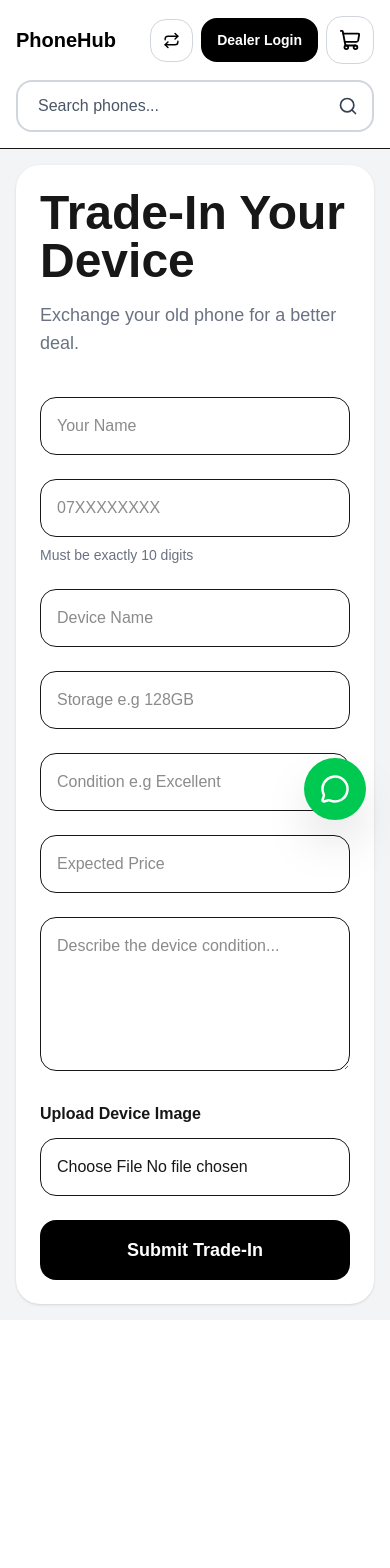
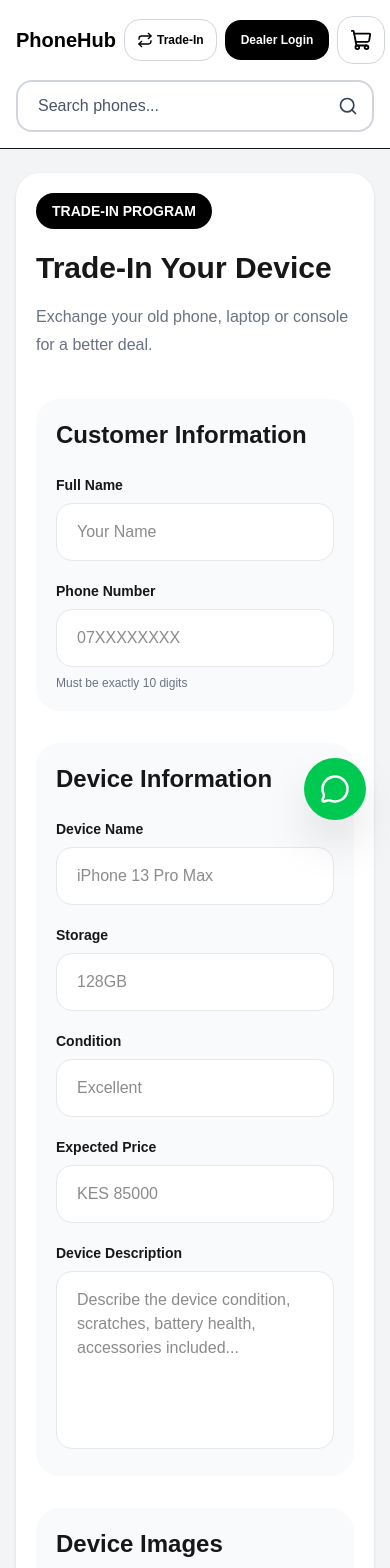
Before and after one commit to Anthonymalax001/phone-marketplace, a Next.js app: page /trade-in in a window 390 px wide. Shown: the top 1568 px of the page. Before the commit the page ends 1320 px from the top, so only its background shows below. Built offline with nearby package versions, Linux system fonts and the light colour scheme; no server answers.

Commit message:
Fix navbar mobile trade-in button

```diff
--- a/app/product/[id]/page.jsx
+++ b/app/product/[id]/page.jsx
@@ -134,7 +134,7 @@ export default function ProductPage() {
 
         <div className="bg-white px-10 py-8 rounded-3xl shadow-sm">
 
-          <h2 className="text-2xl font-bold">
+          <h2 className="text-2xl font-bold text-black">
             Loading...
           </h2>
 
@@ -146,28 +146,27 @@ export default function ProductPage() {
   }
 
   return (
+
     <main className="min-h-screen bg-gray-100 px-4 sm:px-6 lg:px-10 py-6 lg:py-10 overflow-x-hidden">
 
       <div className="max-w-7xl mx-auto">
 
-        {/* TOP SECTION */}
         <div className="bg-white rounded-3xl p-4 sm:p-6 lg:p-10 grid lg:grid-cols-2 gap-8 lg:gap-12 shadow-sm">
 
           {/* IMAGE */}
           <div>
 
-            <div className="relative overflow-hidden rounded-3xl">
+            <div className="relative overflow-hidden rounded-3xl bg-gray-100">
 
               <img
                 src={product.image_url}
                 alt={product.name}
-                className="w-full h-[320px] sm:h-[450px] lg:h-[600px] object-cover hover:scale-105 transition duration-500"
+                className="w-full h-[320px] sm:h-[450px] lg:h-[600px] object-cover"
               />
 
-              {/* WISHLIST */}
               <button
                 onClick={toggleWishlist}
-                className="absolute top-4 right-4 bg-white p-3 rounded-full shadow-lg hover:scale-110 transition"
+                className="absolute top-4 right-4 bg-white text-black p-3 rounded-full shadow-lg hover:scale-110 transition"
               >
 
                 <Heart
@@ -183,7 +182,6 @@ export default function ProductPage() {
 
             </div>
 
-            {/* BADGES */}
             <div className="flex flex-wrap gap-3 mt-5">
 
               {product.dealer_verified && (
@@ -215,18 +213,17 @@ export default function ProductPage() {
           </div>
 
           {/* DETAILS */}
-          <div>
+          <div className="text-black">
 
-            {/* TITLE */}
             <div className="flex flex-col sm:flex-row sm:items-start sm:justify-between gap-4">
 
               <div>
 
-                <h1 className="text-3xl sm:text-4xl lg:text-5xl font-bold leading-tight break-words">
+                <h1 className="text-3xl sm:text-4xl lg:text-5xl font-bold leading-tight break-words text-black">
                   {product.name}
                 </h1>
 
-                <p className="text-gray-500 mt-3 text-base sm:text-lg">
+                <p className="text-gray-600 mt-3 text-base sm:text-lg">
                   Premium verified marketplace listing
                 </p>
 
@@ -249,7 +246,7 @@ export default function ProductPage() {
                 Price
               </p>
 
-              <h2 className="text-4xl sm:text-5xl font-bold mt-2 break-words">
+              <h2 className="text-4xl sm:text-5xl font-bold mt-2 break-words text-black">
                 KES {product.price}
               </h2>
 
@@ -258,60 +255,36 @@ export default function ProductPage() {
             {/* SPECS */}
             <div className="grid grid-cols-2 gap-4 mt-8">
 
-              <div className="bg-gray-50 p-4 sm:p-5 rounded-2xl">
+              {[
+                ['Storage', product.storage],
+                ['RAM', product.ram],
+                ['Condition', product.condition],
+                ['Battery Health', product.battery_health || 'N/A']
+              ].map(([label, value]) => (
 
-                <p className="text-gray-500 text-sm">
-                  Storage
-                </p>
+                <div
+                  key={label}
+                  className="bg-gray-50 border border-gray-200 p-4 sm:p-5 rounded-2xl"
+                >
 
-                <h3 className="text-lg sm:text-xl font-bold mt-2">
-                  {product.storage}
-                </h3>
+                  <p className="text-gray-500 text-sm">
+                    {label}
+                  </p>
 
-              </div>
+                  <h3 className="text-lg sm:text-xl font-bold mt-2 text-black capitalize">
+                    {value}
+                  </h3>
 
-              <div className="bg-gray-50 p-4 sm:p-5 rounded-2xl">
+                </div>
 
-                <p className="text-gray-500 text-sm">
-                  RAM
-                </p>
-
-                <h3 className="text-lg sm:text-xl font-bold mt-2">
-                  {product.ram}
-                </h3>
-
-              </div>
-
-              <div className="bg-gray-50 p-4 sm:p-5 rounded-2xl">
-
-                <p className="text-gray-500 text-sm">
-                  Condition
-                </p>
-
-                <h3 className="text-lg sm:text-xl font-bold mt-2 capitalize">
-                  {product.condition}
-                </h3>
-
-              </div>
-
-              <div className="bg-gray-50 p-4 sm:p-5 rounded-2xl">
-
-                <p className="text-gray-500 text-sm">
-                  Battery Health
-                </p>
-
-                <h3 className="text-lg sm:text-xl font-bold mt-2">
-                  {product.battery_health || 'N/A'}
-                </h3>
-
-              </div>
+              ))}
 
             </div>
 
             {/* DESCRIPTION */}
             <div className="mt-10">
 
-              <h2 className="text-2xl font-bold mb-4">
+              <h2 className="text-2xl font-bold mb-4 text-black">
                 Device Description
               </h2>
 
@@ -322,7 +295,7 @@ export default function ProductPage() {
             </div>
 
             {/* DEALER */}
-            <div className="bg-gray-50 rounded-3xl p-5 sm:p-6 mt-10">
+            <div className="bg-gray-50 border border-gray-200 rounded-3xl p-5 sm:p-6 mt-10">
 
               <div className="flex flex-col sm:flex-row sm:items-center sm:justify-between gap-4">
 
@@ -332,7 +305,7 @@ export default function ProductPage() {
                     Sold by
                   </p>
 
-                  <h2 className="text-2xl font-bold mt-1 break-words">
+                  <h2 className="text-2xl font-bold mt-1 break-words text-black">
                     {product.seller_name || 'Tech Dealer'}
                   </h2>
 
@@ -356,25 +329,25 @@ export default function ProductPage() {
 
               <div className="grid sm:grid-cols-2 gap-4 mt-6">
 
-                <div className="bg-white p-5 rounded-2xl">
+                <div className="bg-white border border-gray-200 p-5 rounded-2xl">
 
                   <p className="text-gray-500 text-sm">
                     Phone Number
                   </p>
 
-                  <h3 className="text-base sm:text-lg font-bold mt-2 break-words">
+                  <h3 className="text-base sm:text-lg font-bold mt-2 break-words text-black">
                     {product.seller_phone || 'Not Provided'}
                   </h3>
 
                 </div>
 
-                <div className="bg-white p-5 rounded-2xl">
+                <div className="bg-white border border-gray-200 p-5 rounded-2xl">
 
                   <p className="text-gray-500 text-sm">
                     Shop Location
                   </p>
 
-                  <h3 className="text-base sm:text-lg font-bold mt-2 break-words">
+                  <h3 className="text-base sm:text-lg font-bold mt-2 break-words text-black">
                     {product.seller_location || 'Nairobi, Kenya'}
                   </h3>
 
@@ -407,7 +380,7 @@ export default function ProductPage() {
 
               <button
                 onClick={addToCart}
-                className="border border-black py-4 rounded-2xl text-base sm:text-lg hover:bg-black hover:text-white transition font-semibold"
+                className="border-2 border-black bg-white text-black py-4 rounded-2xl text-base sm:text-lg hover:bg-black hover:text-white transition font-semibold"
               >
 
                 Add To Cart
@@ -416,13 +389,12 @@ export default function ProductPage() {
 
             </div>
 
-            {/* WISHLIST */}
             <button
               onClick={toggleWishlist}
               className={`w-full py-4 rounded-2xl text-base sm:text-lg mt-4 transition font-semibold ${
                 wishlisted
                   ? 'bg-red-500 text-white'
-                  : 'bg-white border border-black hover:bg-black hover:text-white'
+                  : 'bg-white border-2 border-black text-black hover:bg-black hover:text-white'
               }`}
             >
 
@@ -433,9 +405,9 @@ export default function ProductPage() {
             </button>
 
             {/* BUYER PROTECTION */}
-            <div className="bg-gray-50 rounded-2xl p-5 sm:p-6 mt-10">
+            <div className="bg-gray-50 border border-gray-200 rounded-2xl p-5 sm:p-6 mt-10">
 
-              <h3 className="text-2xl font-bold">
+              <h3 className="text-2xl font-bold text-black">
                 Buyer Protection
               </h3>
 
@@ -468,5 +440,6 @@ export default function ProductPage() {
       </div>
 
     </main>
+
   )
 }
--- a/app/trade-in/page.jsx
+++ b/app/trade-in/page.jsx
@@ -23,7 +23,7 @@ export default function TradeInPage() {
 
     let value = e.target.value
 
-    // FORCE PHONE TO 10 DIGITS
+    // PHONE VALIDATION
     if (e.target.name === 'customer_phone') {
 
       value = value.replace(/\D/g, '')
@@ -79,11 +79,13 @@ export default function TradeInPage() {
     e.preventDefault()
 
     if (form.customer_phone.length !== 10) {
+
       alert('Phone number must be exactly 10 digits')
       return
     }
 
     if (!form.image_url) {
+
       alert('Please upload device image')
       return
     }
@@ -118,26 +120,49 @@ export default function TradeInPage() {
   }
 
   return (
-    <main className="min-h-screen bg-gray-100 p-4 md:p-10">
+    <main className="min-h-screen bg-gray-100 px-4 sm:px-6 lg:px-10 py-6 lg:py-10 overflow-x-hidden">
 
-      <div className="max-w-3xl mx-auto bg-white rounded-3xl p-6 md:p-10 shadow-sm">
+      <div className="max-w-4xl mx-auto">
 
+        <div className="bg-white rounded-3xl shadow-sm p-5 sm:p-8 lg:p-10">
+
+          {/* HEADER */}
           <div className="mb-10">
 
-          <h1 className="text-5xl font-bold">
+            <div className="inline-flex items-center bg-black text-white px-4 py-2 rounded-full text-sm font-semibold mb-5">
+              TRADE-IN PROGRAM
+            </div>
+
+            <h1 className="text-3xl sm:text-4xl lg:text-5xl font-bold leading-tight">
               Trade-In Your Device
             </h1>
 
-          <p className="text-gray-500 mt-4 text-lg">
-            Exchange your old phone for a better deal.
+            <p className="text-gray-500 mt-4 text-base sm:text-lg leading-7">
+              Exchange your old phone, laptop or console for a better deal.
             </p>
 
           </div>
 
+          {/* FORM */}
           <form
             onSubmit={submitTradeIn}
-          className="space-y-6"
+            className="space-y-8"
           >
+
+            {/* CUSTOMER INFO */}
+            <div className="bg-gray-50 rounded-3xl p-5 sm:p-6">
+
+              <h2 className="text-2xl font-bold mb-6">
+                Customer Information
+              </h2>
+
+              <div className="grid grid-cols-1 md:grid-cols-2 gap-5">
+
+                <div>
+
+                  <label className="block text-sm font-semibold mb-2">
+                    Full Name
+                  </label>
 
                   <input
                     type="text"
@@ -146,10 +171,16 @@ export default function TradeInPage() {
                     value={form.customer_name}
                     onChange={handleChange}
                     required
-            className="w-full border p-4 rounded-2xl"
+                    className="w-full border border-gray-200 bg-white px-5 py-4 rounded-2xl outline-none focus:border-black transition"
                   />
 
+                </div>
+
                 <div>
+
+                  <label className="block text-sm font-semibold mb-2">
+                    Phone Number
+                  </label>
 
                   <input
                     type="text"
@@ -158,100 +189,171 @@ export default function TradeInPage() {
                     value={form.customer_phone}
                     onChange={handleChange}
                     required
-              className="w-full border p-4 rounded-2xl"
+                    className="w-full border border-gray-200 bg-white px-5 py-4 rounded-2xl outline-none focus:border-black transition"
                   />
 
-            <p className="text-sm text-gray-500 mt-2">
+                  <p className="text-xs text-gray-500 mt-2">
                     Must be exactly 10 digits
                   </p>
 
                 </div>
 
+              </div>
+
+            </div>
+
+            {/* DEVICE INFO */}
+            <div className="bg-gray-50 rounded-3xl p-5 sm:p-6">
+
+              <h2 className="text-2xl font-bold mb-6">
+                Device Information
+              </h2>
+
+              <div className="grid grid-cols-1 md:grid-cols-2 gap-5">
+
+                <div>
+
+                  <label className="block text-sm font-semibold mb-2">
+                    Device Name
+                  </label>
+
                   <input
                     type="text"
                     name="device_name"
-            placeholder="Device Name"
+                    placeholder="iPhone 13 Pro Max"
                     value={form.device_name}
                     onChange={handleChange}
                     required
-            className="w-full border p-4 rounded-2xl"
+                    className="w-full border border-gray-200 bg-white px-5 py-4 rounded-2xl outline-none focus:border-black transition"
                   />
+
+                </div>
+
+                <div>
+
+                  <label className="block text-sm font-semibold mb-2">
+                    Storage
+                  </label>
 
                   <input
                     type="text"
                     name="storage"
-            placeholder="Storage e.g 128GB"
+                    placeholder="128GB"
                     value={form.storage}
                     onChange={handleChange}
-            className="w-full border p-4 rounded-2xl"
+                    className="w-full border border-gray-200 bg-white px-5 py-4 rounded-2xl outline-none focus:border-black transition"
                   />
+
+                </div>
+
+                <div>
+
+                  <label className="block text-sm font-semibold mb-2">
+                    Condition
+                  </label>
 
                   <input
                     type="text"
                     name="condition"
-            placeholder="Condition e.g Excellent"
+                    placeholder="Excellent"
                     value={form.condition}
                     onChange={handleChange}
-            className="w-full border p-4 rounded-2xl"
+                    className="w-full border border-gray-200 bg-white px-5 py-4 rounded-2xl outline-none focus:border-black transition"
                   />
+
+                </div>
+
+                <div>
+
+                  <label className="block text-sm font-semibold mb-2">
+                    Expected Price
+                  </label>
 
                   <input
                     type="text"
                     name="expected_price"
-            placeholder="Expected Price"
+                    placeholder="KES 85000"
                     value={form.expected_price}
                     onChange={handleChange}
-            className="w-full border p-4 rounded-2xl"
+                    className="w-full border border-gray-200 bg-white px-5 py-4 rounded-2xl outline-none focus:border-black transition"
                   />
+
+                </div>
+
+              </div>
+
+              {/* DESCRIPTION */}
+              <div className="mt-5">
+
+                <label className="block text-sm font-semibold mb-2">
+                  Device Description
+                </label>
 
                 <textarea
                   name="description"
-            placeholder="Describe the device condition..."
+                  placeholder="Describe the device condition, scratches, battery health, accessories included..."
                   value={form.description}
                   onChange={handleChange}
-            rows={5}
-            className="w-full border p-4 rounded-2xl"
+                  rows={6}
+                  className="w-full border border-gray-200 bg-white px-5 py-4 rounded-2xl outline-none focus:border-black transition resize-none"
                 />
 
+              </div>
+
+            </div>
+
             {/* IMAGE */}
-          <div>
+            <div className="bg-gray-50 rounded-3xl p-5 sm:p-6">
 
-            <label className="block mb-3 font-semibold">
-              Upload Device Image
-            </label>
+              <h2 className="text-2xl font-bold mb-6">
+                Device Images
+              </h2>
+
+              <div className="border-2 border-dashed border-gray-300 rounded-3xl p-6 bg-white">
 
                 <input
                   type="file"
                   accept="image/*"
                   onChange={uploadImage}
-              className="w-full border p-4 rounded-2xl"
+                  className="w-full text-sm"
                 />
 
                 {imageUploading && (
-              <p className="mt-3 text-blue-600">
+
+                  <div className="mt-5 bg-blue-50 text-blue-700 px-4 py-3 rounded-2xl font-medium">
                     Uploading image...
-              </p>
+                  </div>
+
                 )}
 
                 {form.image_url && (
+
+                  <div className="mt-6">
+
                     <img
                       src={form.image_url}
                       alt="Preview"
-                className="w-full h-64 object-cover rounded-2xl mt-5"
+                      className="w-full h-[250px] sm:h-[350px] object-cover rounded-3xl"
                     />
+
+                  </div>
+
                 )}
 
               </div>
 
+            </div>
+
+            {/* BUTTON */}
             <button
               type="submit"
-            disabled={loading}
-            className="w-full bg-black text-white py-4 rounded-2xl text-lg font-semibold"
+              disabled={loading || imageUploading}
+              className="w-full bg-black text-white py-5 rounded-2xl text-base sm:text-lg font-semibold hover:bg-gray-800 transition disabled:opacity-50"
             >
 
               {loading
-              ? 'Submitting...'
-              : 'Submit Trade-In'}
+                ? 'Submitting Request...'
+                : 'Submit Trade-In Request'}
 
             </button>
 
@@ -259,6 +361,8 @@ export default function TradeInPage() {
 
         </div>
 
+      </div>
+
     </main>
   )
 }
--- a/components/Navbar.jsx
+++ b/components/Navbar.jsx
@@ -53,7 +53,7 @@ export default function Navbar() {
       <div className="max-w-7xl mx-auto px-4 sm:px-6 py-4">
 
         {/* TOP NAV */}
-        <div className="flex items-center justify-between gap-3">
+        <div className="flex items-center justify-between gap-2">
 
           {/* LOGO */}
           <Link href="/">
@@ -99,11 +99,11 @@ export default function Navbar() {
             {/* TRADE IN */}
             <Link href="/trade-in">
 
-              <button className="flex items-center gap-2 border border-gray-300 px-3 sm:px-4 py-3 rounded-2xl hover:bg-gray-100 transition font-semibold whitespace-nowrap text-sm sm:text-base text-black bg-white">
+              <button className="flex items-center gap-1 border border-gray-300 px-3 sm:px-4 py-3 rounded-2xl hover:bg-gray-100 transition font-semibold whitespace-nowrap text-xs sm:text-base text-black bg-white">
 
-                <Repeat size={17} />
+                <Repeat size={16} />
 
-                <span className="hidden sm:inline">
+                <span>
                   Trade-In
                 </span>
 
@@ -114,7 +114,7 @@ export default function Navbar() {
             {/* DEALER LOGIN */}
             <Link href="/auth">
 
-              <button className="bg-black text-white px-4 sm:px-5 py-3 rounded-2xl hover:bg-gray-800 transition font-semibold text-sm sm:text-base whitespace-nowrap">
+              <button className="bg-black text-white px-4 sm:px-5 py-3 rounded-2xl hover:bg-gray-800 transition font-semibold text-xs sm:text-base whitespace-nowrap">
                 Dealer Login
               </button>
 
```
Lines whose indentation alone changed are shown as unchanged.
